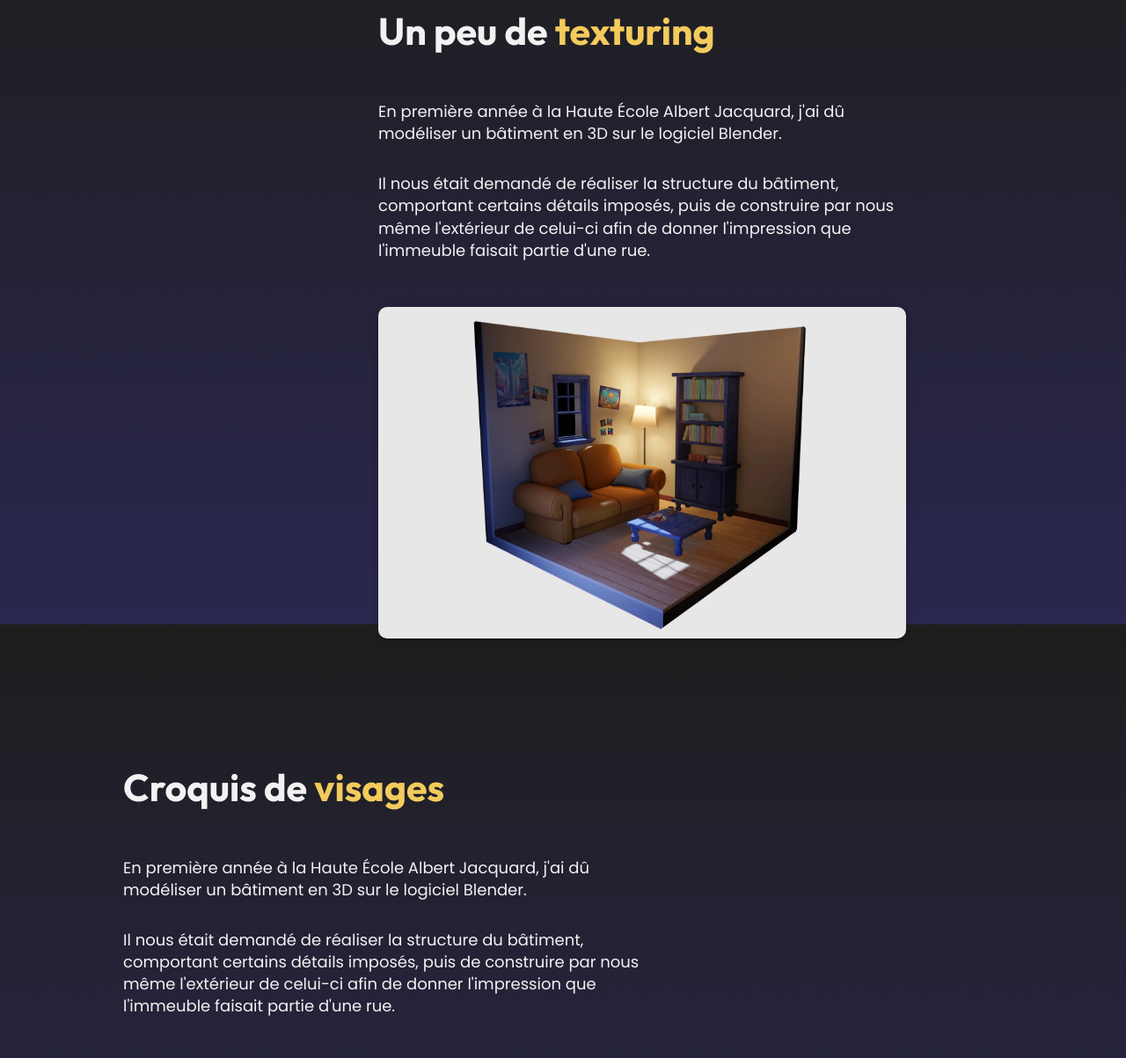
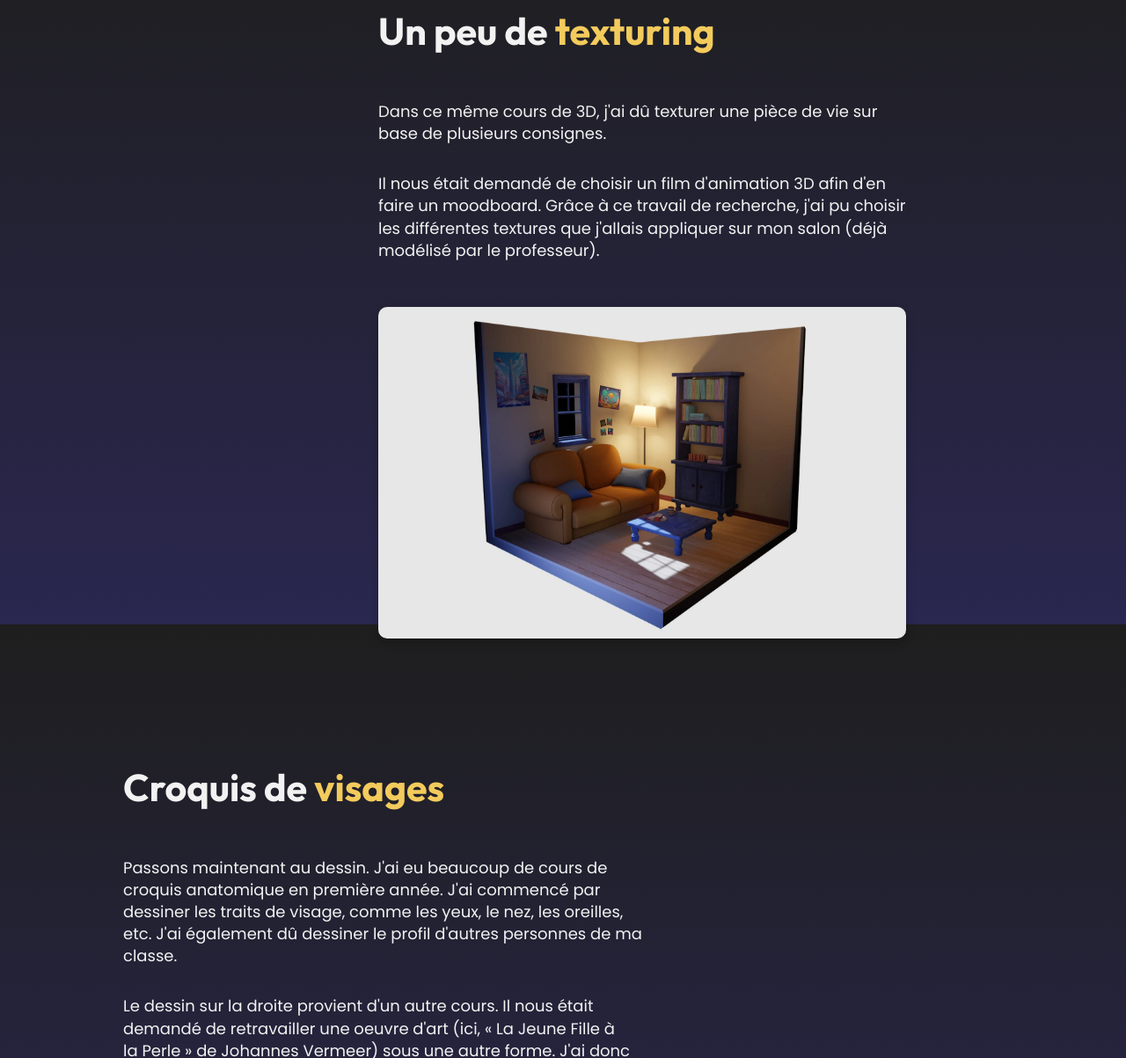
Before and after one commit to Ladzuu/Portfolio, a website: page src/other.html in a window 1280 px wide. Shown: the part 1690-2893 px from the top of the page at 88% size. Drawn offline with nearby package versions, Linux system fonts and the light colour scheme; files that its build step writes are made by us from their sources; files whose address does not match are found by name.

Commit message:
Other : Main (Content) -> End

```diff
--- a/src/other.html
+++ b/src/other.html
@@ -89,8 +89,8 @@
         <section class="section section--other__content gridOther__Tb-start3">
           <div class="content__other">
             <h3 class="title title--section">Un peu de <span class="text--highlight">texturing</span></h3>
-            <p class="text">En première année à la Haute École Albert Jacquard, j'ai dû modéliser un bâtiment en 3D sur le logiciel Blender.</p>
-            <p class="text">Il nous était demandé de réaliser la structure du bâtiment, comportant certains détails imposés, puis de construire par nous même l'extérieur de celui-ci afin de donner l'impression que l'immeuble faisait partie d'une rue.</p>
+            <p class="text">Dans ce même cours de 3D, j'ai dû texturer une pièce de vie sur base de plusieurs consignes.</p>
+            <p class="text">Il nous était demandé de choisir un film d'animation 3D afin d'en faire un moodboard. Grâce à ce travail de recherche, j'ai pu choisir les différentes textures que j'allais appliquer sur mon salon (déjà modélisé par le professeur).</p>
             <img class="img--other" src="assets/images/texturing_rendu.webp" alt="texturing__img">
           </div>
         </section>
@@ -98,8 +98,8 @@
         <section class="section section--other__content gridOther__Tb-start2">
           <div class="content__other">
             <h3 class="title title--section">Croquis de <span class="text--highlight">visages</span></h3>
-            <p class="text">En première année à la Haute École Albert Jacquard, j'ai dû modéliser un bâtiment en 3D sur le logiciel Blender.</p>
-            <p class="text">Il nous était demandé de réaliser la structure du bâtiment, comportant certains détails imposés, puis de construire par nous même l'extérieur de celui-ci afin de donner l'impression que l'immeuble faisait partie d'une rue.</p>
+            <p class="text">Passons maintenant au dessin. J'ai eu beaucoup de cours de croquis anatomique en première année. J'ai commencé par dessiner les traits de visage, comme les yeux, le nez, les oreilles, etc. J'ai également dû dessiner le profil d'autres personnes de ma classe.</p>
+            <p class="text">Le dessin sur la droite provient d'un autre cours. Il nous était demandé de retravailler une oeuvre d'art (ici, «&nbsp;La&nbsp;Jeune&nbsp;Fille à la&nbsp;Perle&nbsp;» de Johannes&nbsp;Vermeer) sous une&nbsp;autre&nbsp;forme. J'ai donc choisi de la redessiner sous la forme d'un adolescente contemporaine. Le dessin a été réalisé en 25 minutes.</p>
             <img class="img--other" src="assets/images/visages_site.webp" alt="visages__img">
           </div>
         </section>
@@ -107,8 +107,7 @@
         <section class="section section--other__content gridOther__Tb-start3">
           <div class="content__other">
             <h3 class="title title--section">Croquis du <span class="text--highlight">squelette</span> humain</h3>
-            <p class="text">En première année à la Haute École Albert Jacquard, j'ai dû modéliser un bâtiment en 3D sur le logiciel Blender.</p>
-            <p class="text">Il nous était demandé de réaliser la structure du bâtiment, comportant certains détails imposés, puis de construire par nous même l'extérieur de celui-ci afin de donner l'impression que l'immeuble faisait partie d'une rue.</p>
+            <p class="text">Après avoir passé le premier quadrimestre à dessiner des portraits, j'ai ensuite commencé à dessiner le squelette humain. Cela m'a demandé une grande précision dont je n'avais pas l'habitude mais je suis plutôt content du résultat.</p>
             <img class="img--other" src="assets/images/skeleton_site.webp" alt="skeleton__img">
           </div>
         </section>
@@ -116,8 +115,7 @@
         <section class="section section--other__content gridOther__Tb-start2">
           <div class="content__other">
             <h3 class="title title--section">Croquis de <span class="text--highlight">dinosaures</span></h3>
-            <p class="text">En première année à la Haute École Albert Jacquard, j'ai dû modéliser un bâtiment en 3D sur le logiciel Blender.</p>
-            <p class="text">Il nous était demandé de réaliser la structure du bâtiment, comportant certains détails imposés, puis de construire par nous même l'extérieur de celui-ci afin de donner l'impression que l'immeuble faisait partie d'une rue.</p>
+            <p class="text">Enfin, après s'être familiarisé avec le corps humain, il était temps de voir plus grand. Lors d'une sortie scolaire au Musée des Sciences Naturelles de Bruxelles, j'ai passé toute la visite à dessiner à l'oeil les squelettes des dinosaures entreposés. Pour chaque dessin, j'ai marqué le temps qu'il m'a fallu pour les faire.</p>
             <img class="img--other" src="assets/images/museum_site.webp" alt="museum__img">
           </div>
         </section>
--- a/src/styles/app.scss
+++ b/src/styles/app.scss
@@ -2309,7 +2309,7 @@ body {
     }
 
     .gridOther {
-        grid-template-columns: 100px 1fr 2fr;
+        grid-template-columns: 200px 1fr 2fr;
     }
 }
 
```
Also changed, not shown: src/about.html (+1 -1 lines).
